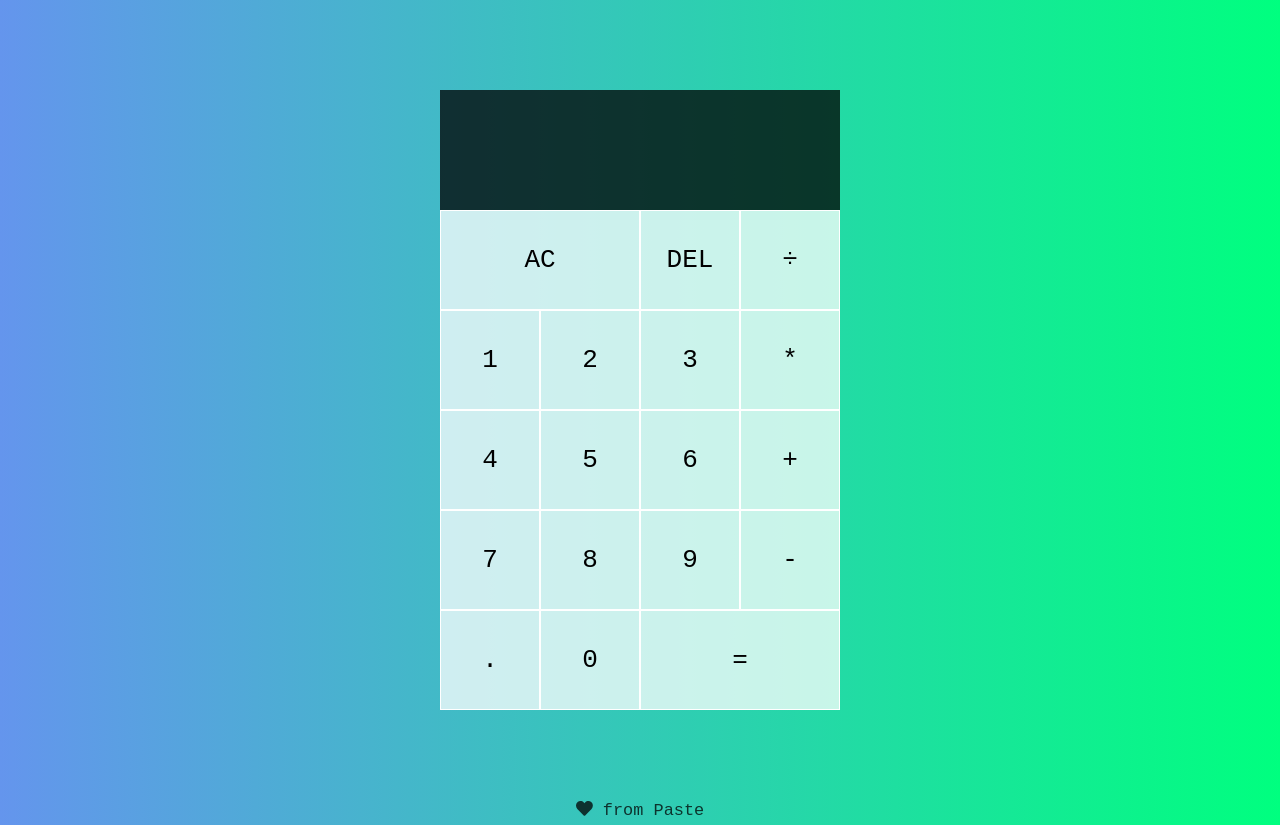
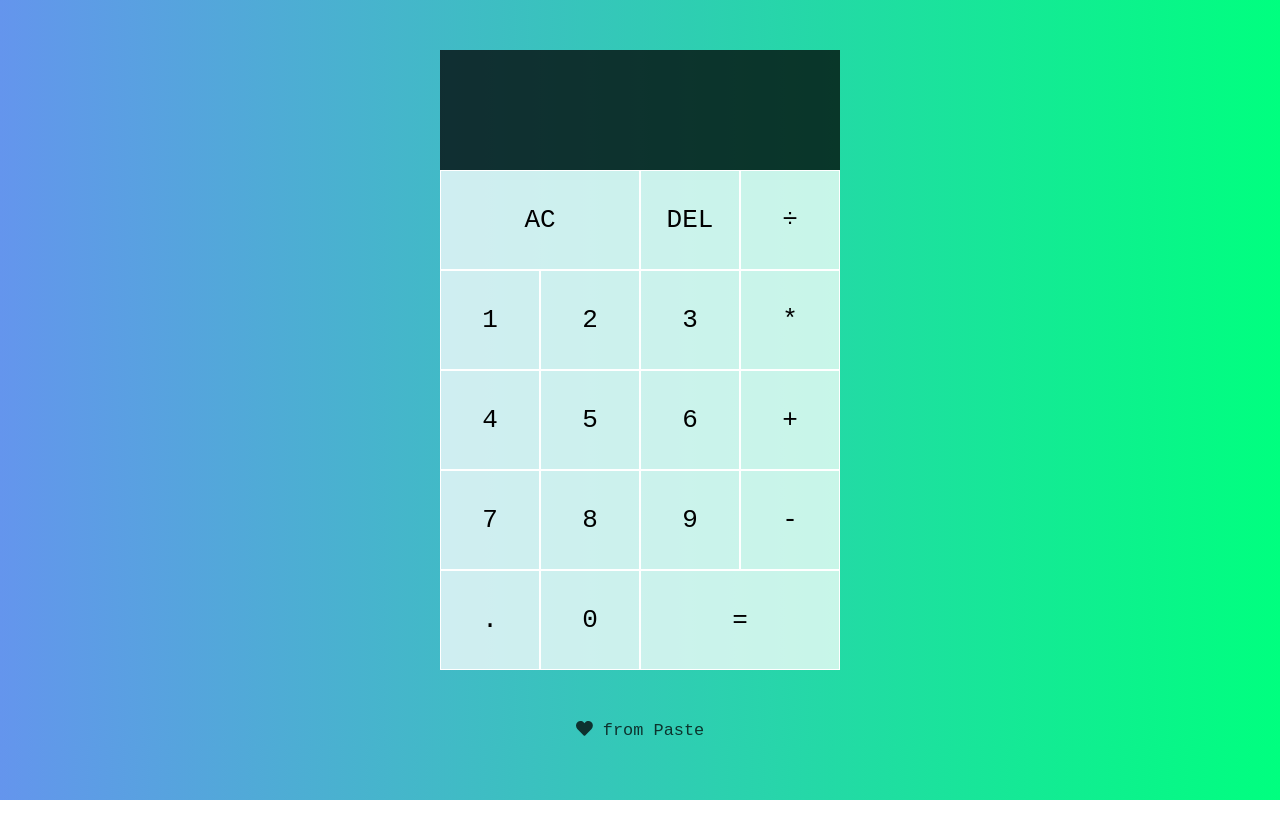
Before and after one commit to YashPaste/Calculator-Web-App, a plain HTML site: page index.html in a window 1280 px wide. After the commit the page ends 800 px from the top, so only its background shows below. Drawn offline with Linux system fonts and the light colour scheme.

Commit message:
Update styles.css

```diff
--- a/styles.css
+++ b/styles.css
@@ -26,7 +26,7 @@ body {
     display: grid;
     justify-content: center;
     align-content: center;
-	min-height: 100vh;
+    min-height: 90vh;
     grid-template-columns: repeat(4,100px);
     grid-template-rows: minmax(120px,auto) repeat(5,100px);
 }
@@ -55,7 +55,7 @@ body {
     align-items: flex-end;
     justify-content: space-around;
     flex-direction: column;
-	padding: 10px;
+    padding: 5px;
     word-wrap: break-word;
     word-break: break-all;
 }
```
Lines whose indentation alone changed are shown as unchanged.
